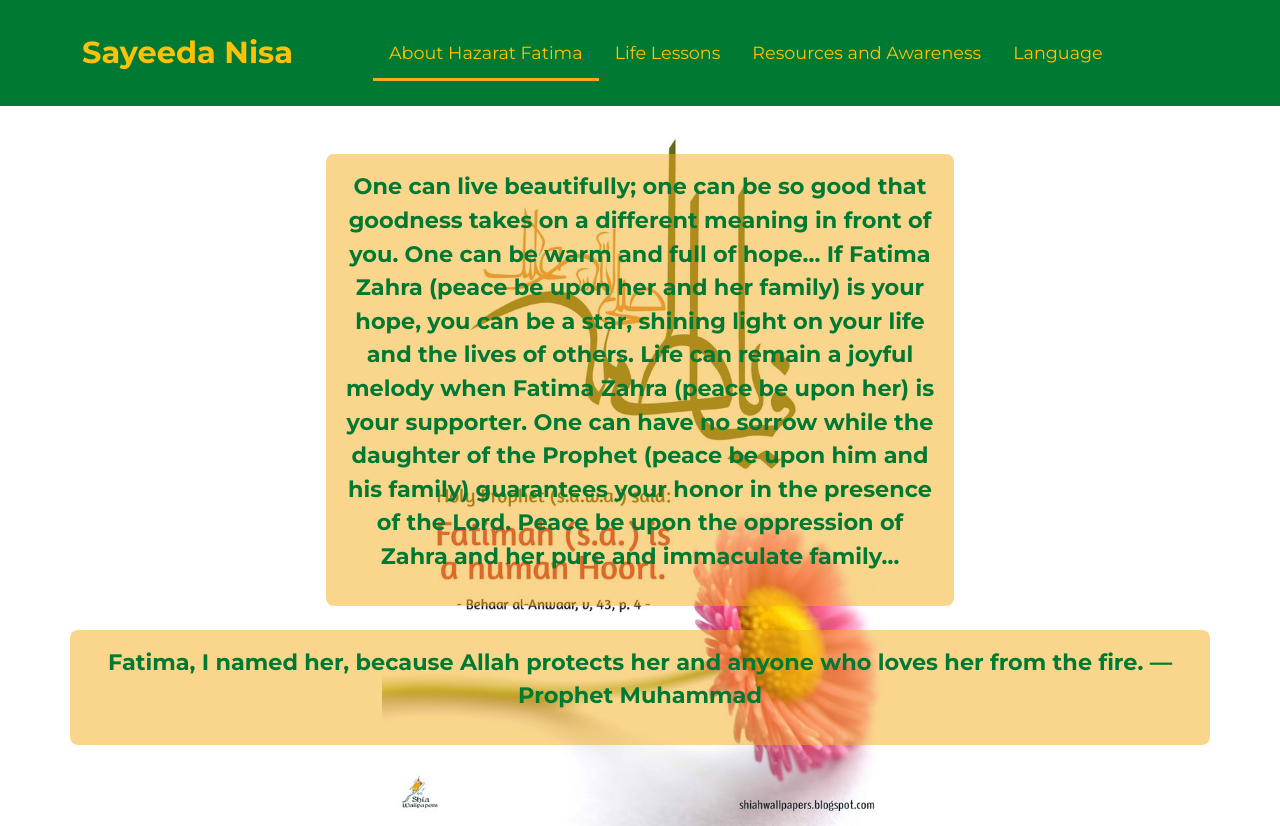
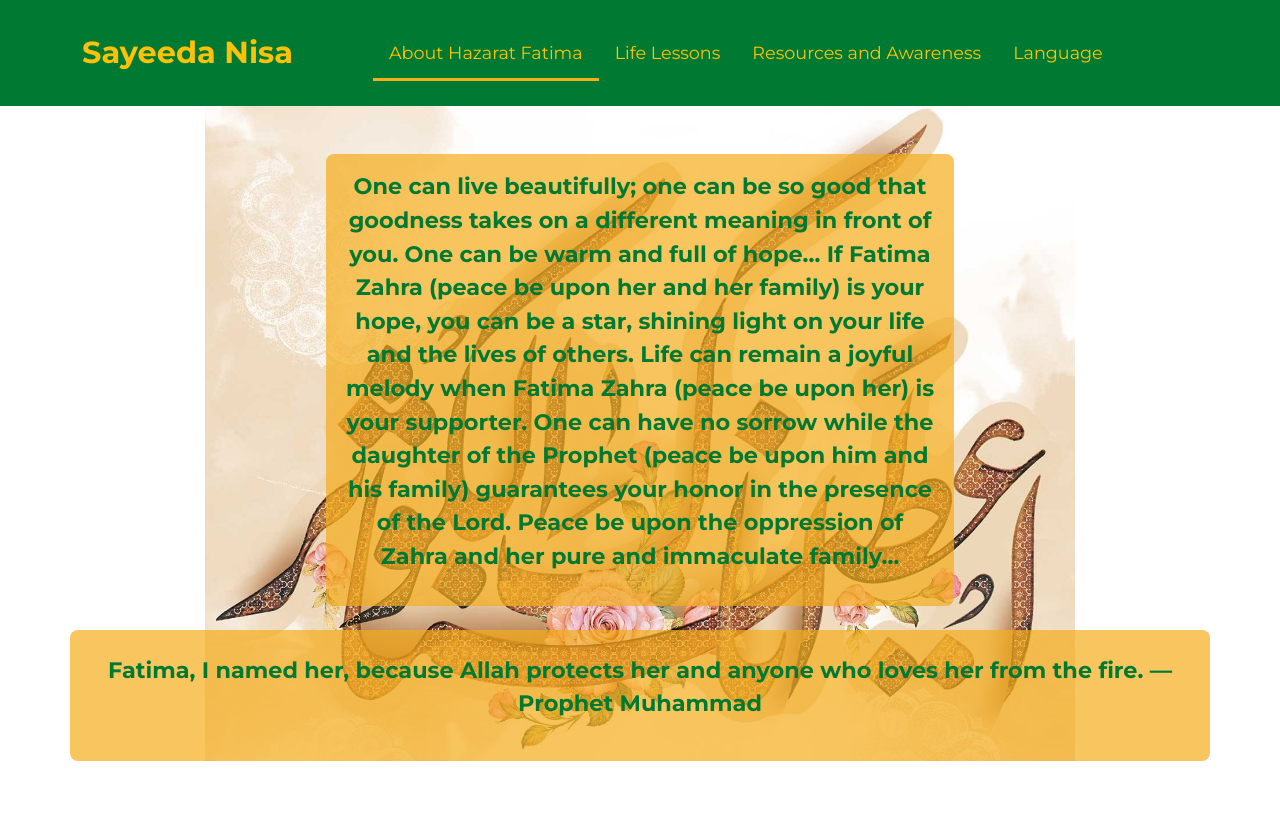
Before and after one commit to shukria-sultani/Sayyida-Nisa, a React (Vite) app: page / in a window 1280 px wide. After the commit the page ends 800 px from the top, so only its background shows below. Built offline with nearby package versions, Linux system fonts and the light colour scheme; a web font is replaced by a local one.

Commit message:
Updated the  background image of the Starting quote component.

```diff
--- a/src/Components/SartingQuote.jsx
+++ b/src/Components/SartingQuote.jsx
@@ -9,7 +9,7 @@ function SartingQuote() {
       >
       <p>{t('startingquote')}</p>
       </div>
-           <div className="container p-3 mt-4 fw-bolder text-center rounded-3"   style={{fontSize:"1.4rem"}}>
+           <div className="container p-4 mt-4 fw-bolder text-center  rounded-3"   style={{fontSize:"1.4rem"}}>
           <p>{t('prophetQuote')}</p>
            </div>
      </div>
--- a/src/index.css
+++ b/src/index.css
@@ -1,5 +1,5 @@
 *{
-    font-family: "Montserrat", sans-serif;
+    font-family: "Montserrat", Calibri;
 }
 .nav-item  .active::after {
     content: '';
@@ -38,17 +38,17 @@
 .nav-link:hover::after {
     transform: scaleX(1); /* Expand underline on hover */
 }
-.starting-quote-con {
-      background-image: url(../public/images/startquote.jpeg);
+ .starting-quote-con {
+      background-image: url(../public/images/milad-fateme-8a.jpg);
       background-size: contain;
-      height: 90vh;
       background-repeat: no-repeat;
       background-position: center;
-
+      height: auto;
 
 }
+
 .starting-quote-con .container{
-      background-color: rgba(245, 173, 28, 0.5);
+      background-color: rgba(245, 173, 28, 0.7);
       color: #007A33;
       box-shadow: 0ox 10px 10px 0px #007A33;
 
```
Also changed, not shown: public/images/20.jpg (added), public/images/milad-fateme-8a.jpg (added).
